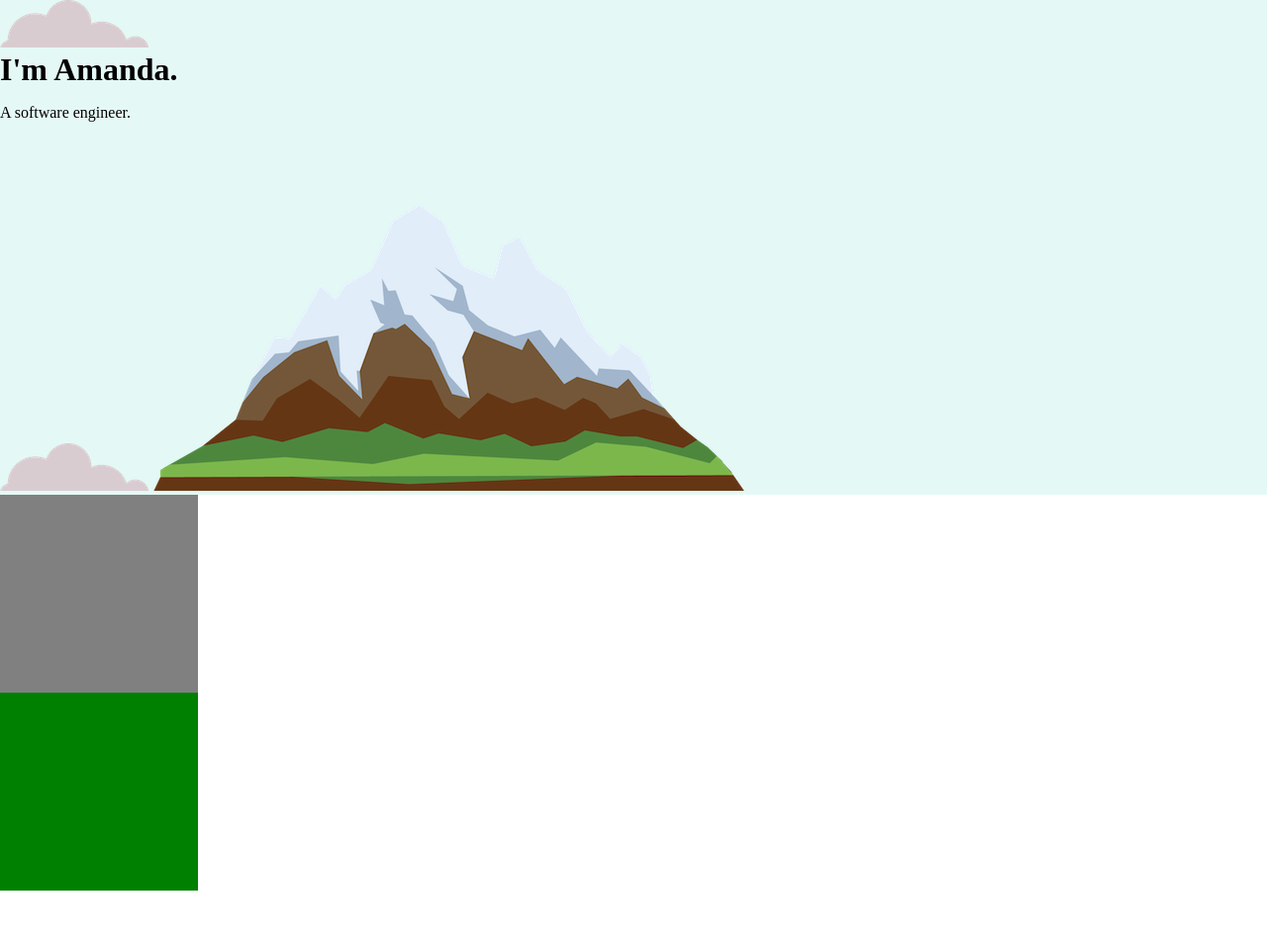
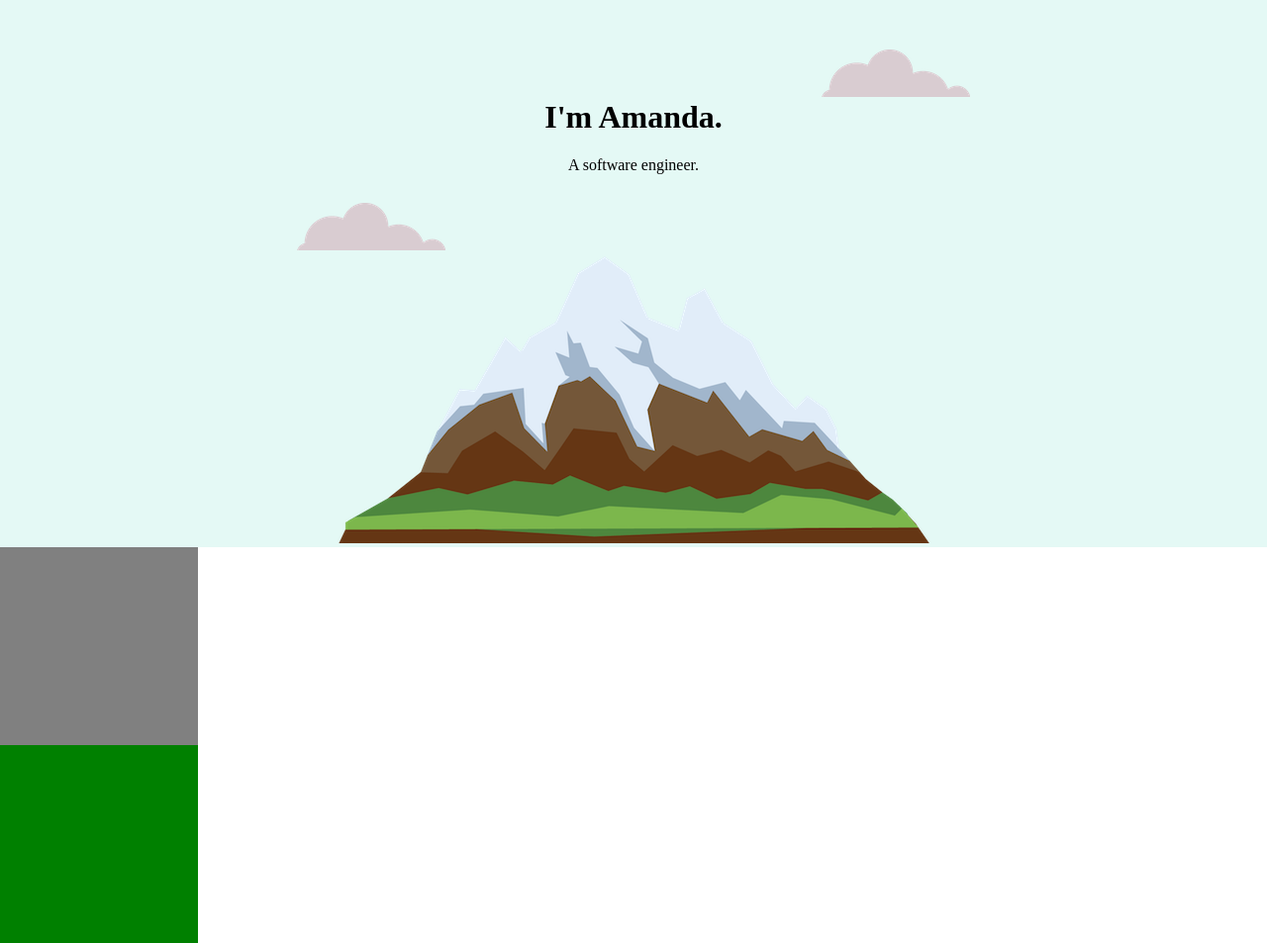
Before and after one commit to theackstack/css-personal-site-udemy, a plain HTML site: page index.html in a window 1280 px wide. Shown: the whole page at 99% size. Before the commit the page ends 900 px from the top, so only its background shows below. Drawn offline with Linux system fonts and the light colour scheme.

Commit message:
Section 5, Module 49 - Centering Elements with CSS

```diff
--- a/css/styles.css
+++ b/css/styles.css
@@ -1,13 +1,16 @@
 body {
   margin: 0;
+  text-align: center;
 }
 
 h1 {
-  margin: 0;
+  margin-top: 0;
 }
 
 .top-container {
   background-color: #E4F9F5;
+  position: relative;
+  padding-top: 100px;
 }
 
 .middle-container {
@@ -21,3 +24,15 @@ h1 {
   width: 200px;
   background-color: green;
 }
+
+.top-cloud {
+  position: absolute;
+  right: 300px;
+  top: 50px;
+}
+
+.bottom-cloud {
+  position: absolute;
+  left: 300px;
+  bottom: 300px;
+}
--- a/index.html
+++ b/index.html
@@ -10,10 +10,10 @@
 
 <body>
   <div class="top-container">
-    <img src="images/cloud.png" alt="cloud-img">
+    <img class="top-cloud" src="images/cloud.png" alt="cloud-img">
     <h1>I'm Amanda.</h1>
     <p>A software engineer.</p>
-    <img src="images/cloud.png" alt="cloud-img-2">
+    <img class="bottom-cloud" src="images/cloud.png" alt="cloud-img-2">
     <img src="images/mountain.png" alt="mountain-img">
   </div>
   <div class="middle-container">
```
